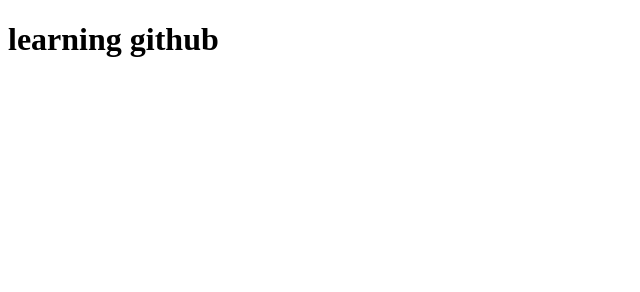
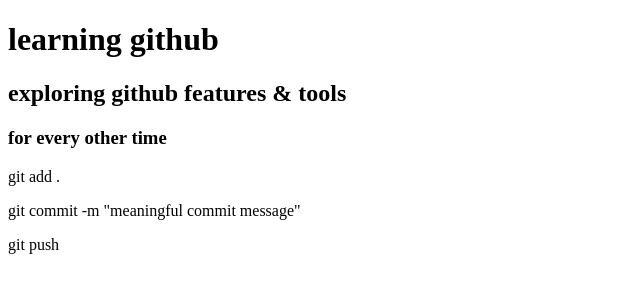
Before and after one commit to bossBAby1128/mysecond-github, a plain HTML site: page index.html in a window 1280 px wide. Shown: the whole page, without its empty margins (0-640 px from the left). Drawn offline with Linux system fonts and the light colour scheme.

Commit message:
my second task done

```diff
--- a/index.html
+++ b/index.html
@@ -7,5 +7,12 @@
 </head>
 <body>
     <h1>learning github</h1>
+    <h2>exploring github features & tools</h2>
+    <div>
+        <h3>for every other time</h3>
+        <p>git add .</p>
+        <p>git commit -m "meaningful commit message"</p>
+        <P>git push </P>
+    </div>
 </body>
 </html>
```
Also changed, not shown: command.txt (added).
